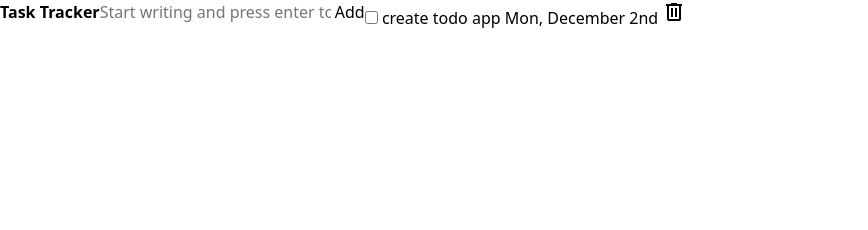
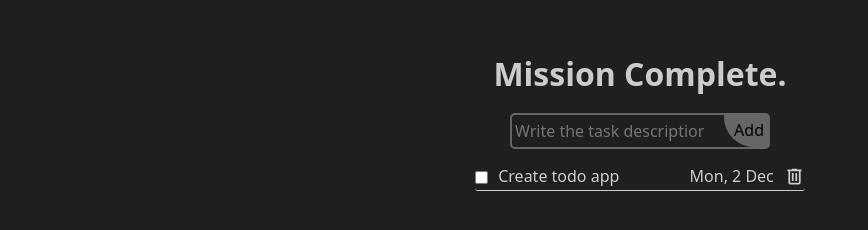
Before and after one commit to kaito24mako/ToDo-App-Revised, a website built with webpack: page src/index.html in a window 1280 px wide. Shown: the whole page, without its empty margins (0-868 px from the left). Built offline with nearby package versions, Linux system fonts and the light colour scheme.

Commit message:
finalise styling

```diff
--- a/src/index.css
+++ b/src/index.css
@@ -64,15 +64,16 @@ button {
   --font-primary: system-ui, "Segoe UI", Helvetica, Arial, sans-serif;
 
   /* colors */
-  --primary-color: hsl(0, 0%, 12%);
-  --secondary-color: hsl(0, 0%, 80%);
+  --primary-color: hsl(0, 0%, 80%);
+  --secondary-color: hsl(0, 0%, 12%);
   --accent-color: hsl(0, 0%, 40%);
 
   /* font sizes */
-  --vlarge: 1.5rem;
-  --large: 1rem;
-  --medium: 0.8rem;
-  --small: 0.5rem;
+  --vlarge: 2rem;
+  --large: 1.5rem;
+  --medium: 1rem;
+  --small: 0.8rem;
+  --vsmall: 0.5rem;
 
   /* spacing */
   --spacing-vlarge: 2rem;
@@ -80,11 +81,6 @@ button {
   --spacing-medium: 1rem;
   --spacing-small: 0.5rem;
   --spacing-vsmall: 0.2rem;
-
-  /* container widths */
-  --width-sidebar: 220px;
-  --width-form: 240px;
-  --width-input: 175px;
 
   /* shadows */
   --shadow-sm: 0 1px 2px rgba(0, 0, 0, 0.05);
@@ -96,5 +92,84 @@ button {
 
 body {
   display: flex;
-  background-color: var(--black-light);
+  flex-direction: column;
+  align-items: center;
+
+  gap: 15px;
+  min-height: 100dvh;
+
+  padding: 50px 20px;
+
+  background-color: var(--secondary-color);
 }
+
+/* ==== Header ==== */
+
+header {
+  font-size: var(--vlarge);
+  color: var(--primary-color);
+}
+
+/* ==== Create task ==== */
+
+#input-container form {
+  display: flex;
+  justify-content: space-between;
+
+  width: 260px;
+
+  border: 2px solid var(--accent-color);
+  border-radius: 5px;
+}
+
+#input-container input {
+  width: 75%;
+  padding-left: 3px;
+  color: var(--primary-color);
+}
+
+#input-container input:focus {
+  outline: none;
+}
+
+#input-container button {
+  padding: 3px 4px 5px 10px;
+
+  color: black;
+  font-weight: 500;
+
+  background-color: var(--accent-color);
+  border-bottom-left-radius: 30px;
+}
+
+/* ==== Todo list ==== */
+
+#todo-list-container {
+  display: flex;
+  flex-direction: column;
+
+  gap: 10px;
+  width: 330px;
+
+  color: var(--primary-color);
+}
+
+#todo-list-container .todo {
+  display: flex;
+  justify-content: space-between;
+  align-items: center;
+
+  border-bottom: 1px solid var(--primary-color);
+  border-radius: 3px;
+}
+
+#todo-list-container input,
+#todo-list-container label,
+#todo-list-container span,
+#todo-list-container button {
+  padding-bottom: 2px;
+}
+
+#todo-list-container label {
+  padding-right: 60px;
+}
--- a/src/index.html
+++ b/src/index.html
@@ -8,12 +8,12 @@
 
   <body>
     <header>
-      <h1>Task Tracker</h1>
+      <h1>Mission Complete.</h1>
     </header>
 
     <div id="input-container">
       <form>
-        <input id="todo-input" type="text" placeholder="Start writing and press enter to create task" autocomplete="off">
+        <input id="todo-input" type="text" placeholder="Write the task description" autocomplete="off">
         <button id="todo-add-btn" type="submit">Add</button>
       </form>
     </div>
@@ -23,13 +23,13 @@
       <li class="todo">
         <input id="todo-1" type="checkbox">
         <label class="todo-text" for="todo-1">
-          create todo app
+          Create todo app
         </label>
         <span class="todo-date" for="todo-1">
-          Mon, December 2nd
+          Mon, 2 Dec
         </span>
         <button id="todo-delete-btn">
-          <svg xmlns="http://www.w3.org/2000/svg" height="24px" viewBox="0 -960 960 960" width="24px" fill="black">
+          <svg xmlns="http://www.w3.org/2000/svg" height="21px" viewBox="0 -960 960 960" width="21px" fill="hsl(0, 0%, 80%)">
             <path d="M280-120q-33 0-56.5-23.5T200-200v-520h-40v-80h200v-40h240v40h200v80h-40v520q0 33-23.5 56.5T680-120H280Zm400-600H280v520h400v-520ZM360-280h80v-360h-80v360Zm160 0h80v-360h-80v360ZM280-720v520-520Z"/>
           </svg>
         </button>
```
